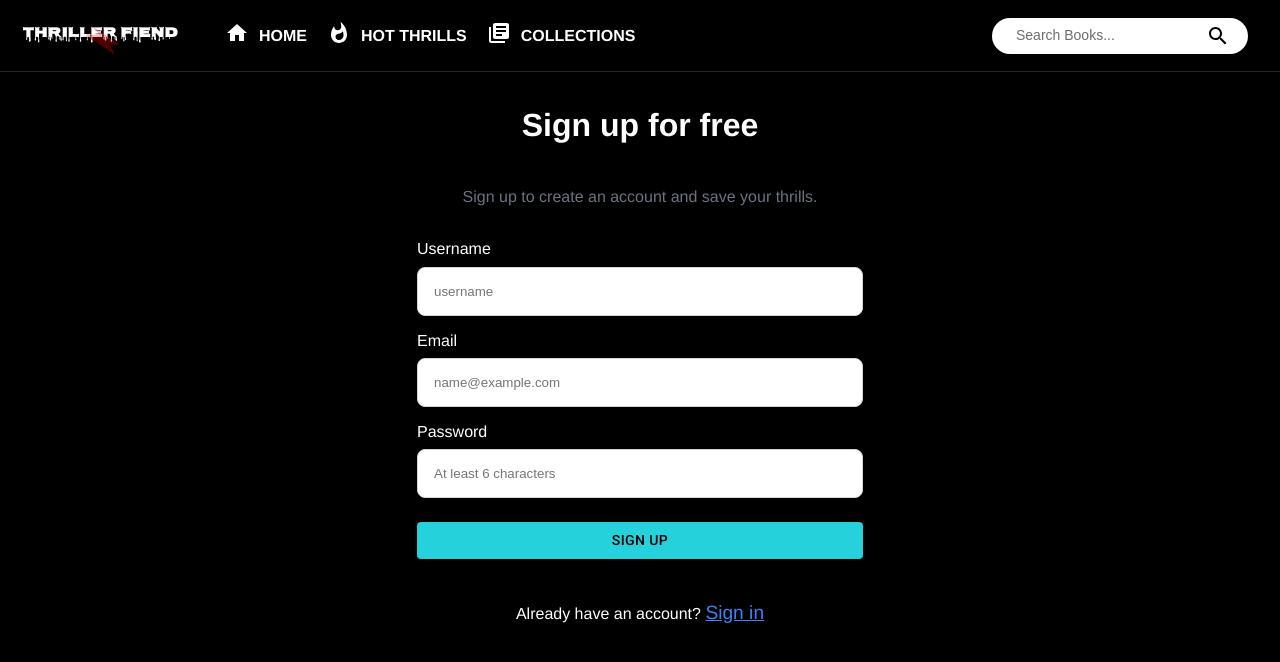
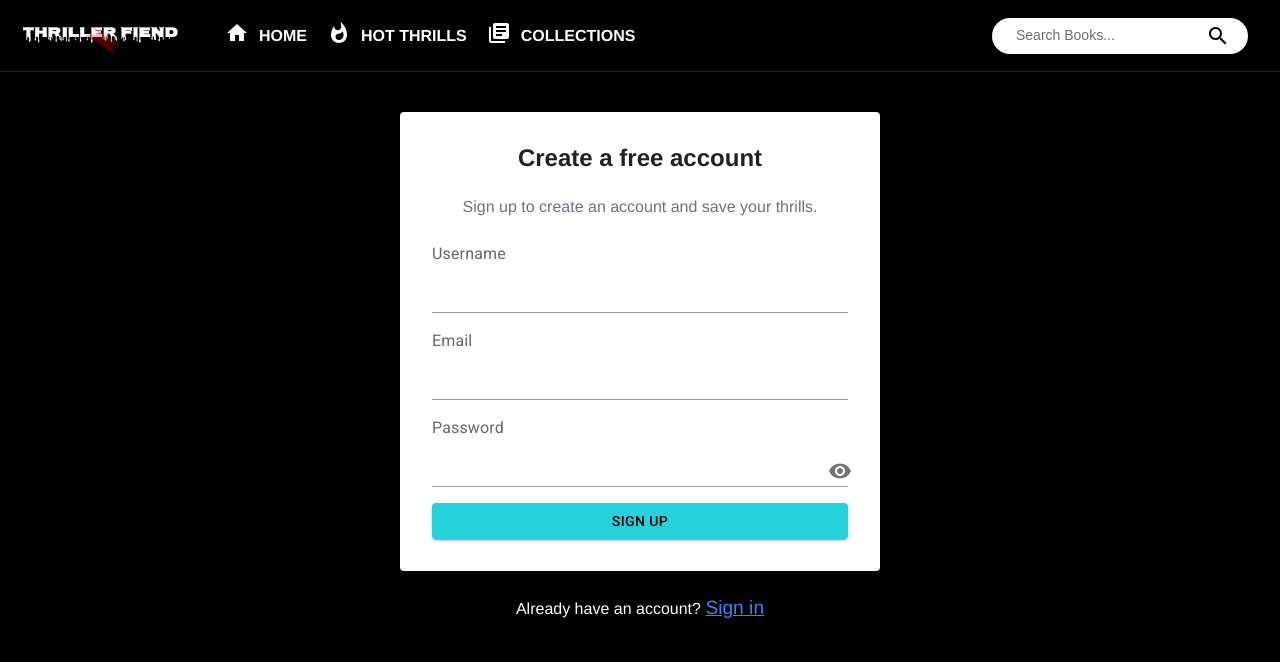
Before and after one commit to Davies70/ThrillerFiend, a React (Vite) app: page /signup in a window 1280 px wide. Shown: the top 662 px of the page. Built offline with nearby package versions, Linux system fonts and the light colour scheme; no server answers; a web font is replaced by a local one.

Commit message:
Refactor code to update sign in and sign up forms

```diff
--- a/src/pages/SignIn.jsx
+++ b/src/pages/SignIn.jsx
@@ -9,10 +9,23 @@ import { useSignInWithEmailAndPassword } from 'react-firebase-hooks/auth';
 import Alert from '@mui/material/Alert';
 import Loader from '../components/Loader';
 import { createUser, doesUserExist } from '../services/userServices';
+import VisibilityIcon from '@mui/icons-material/Visibility';
+import VisibilityOffIcon from '@mui/icons-material/VisibilityOff';
+import IconButton from '@mui/material/IconButton';
+import InputAdornment from '@mui/material/InputAdornment';
+import Input from '@mui/material/Input';
+import InputLabel from '@mui/material/InputLabel';
+import Box from '@mui/material/Box';
 
 const SignIn = () => {
   const [email, setEmail] = useState('');
   const [password, setPassword] = useState('');
+  const [showPassword, setShowPassword] = useState(false);
+
+  const togglePasswordVisibility = () => {
+    setShowPassword(!showPassword);
+  };
+
   const [signInWithEmailAndPassword, , loading] =
     useSignInWithEmailAndPassword(auth);
   const [signInError, setSignInError] = useState(null);
@@ -20,7 +33,7 @@ const SignIn = () => {
   const navigate = useNavigate();
 
   const header = 'Sign in';
-  const prompt = 'Sign in to your account to access your thrills';
+  const prompt = 'Sign in to your account and access your thrills';
   const buttonText = 'Sign in';
   const buttonColor = 'blue';
   const endPrompt = "Don't have an account?";
@@ -77,34 +90,63 @@ const SignIn = () => {
 
   return (
     <div className='signIn-Container'>
-      <form className='signIn-Form'>
-        <h1>{header}</h1>
+      {signInError && <Alert severity='error'>{signInError}</Alert>}
+      <Box
+        onSubmit={handleSignIn}
+        autoComplete='off'
+        sx={{
+          bgcolor: 'background.paper',
+          boxShadow: 1,
+          p: 4,
+          borderRadius: 1,
+
+          display: 'flex',
+          flexDirection: 'column',
+          gap: '1rem',
+          margin: 'auto',
+          width: { xs: '90%', sm: '80%', md: '50%', lg: '40%' },
+        }}
+        component='form'
+      >
+        <Box
+          component='h2'
+          sx={{
+            textAlign: 'center',
+            color: 'text.primary',
+            fontSize: '1.5rem',
+            fontWeight: 'bold',
+            margin: '0',
+          }}
+        >
+          {header}
+        </Box>
         <p className='signIn-prompt'>{prompt}</p>
-        {signInError && <Alert severity='error'>{signInError}</Alert>}
-        <div className='input-groups'>
-          <div className='input-group'>
-            <label htmlFor='email'>Email</label>
-            <input
-              type='email'
-              required
-              autoComplete='off'
+        <InputLabel htmlFor='email'>Email</InputLabel>
+        <Input
           value={email}
           onChange={({ target }) => setEmail(target.value)}
           id='email'
+          type='email'
         />
-          </div>
-          <div className='input-group'>
-            <label htmlFor='password'>Password</label>
-            <input
-              type='password'
-              autoComplete='off'
+        <InputLabel htmlFor='password'>Password</InputLabel>
+        <Input
           value={password}
           onChange={({ target }) => setPassword(target.value)}
           id='password'
+          type={showPassword ? 'text' : 'password'}
+          endAdornment={
+            <InputAdornment position='end'>
+              <IconButton
+                onClick={togglePasswordVisibility}
+                className='password-visibility'
+                aria-label='toggle password visibility'
+                edge='end'
+              >
+                {showPassword ? <VisibilityOffIcon /> : <VisibilityIcon />}
+              </IconButton>
+            </InputAdornment>
+          }
         />
-          </div>
-        </div>
-
         <div className='signIn-buttons'>
           <Button
             variant='contained'
@@ -128,7 +170,7 @@ const SignIn = () => {
             Continue with Google
           </Button>
         </div>
-      </form>
+      </Box>
       <p className='signUp-prompt'>
         {endPrompt}{' '}
         <Link to={'/signup'}>
--- a/src/pages/SignUp.jsx
+++ b/src/pages/SignUp.jsx
@@ -7,17 +7,33 @@ import { auth } from '../firebase/config';
 import { updateProfile } from 'firebase/auth';
 import Loader from '../components/Loader';
 import { createUser } from '../services/userServices';
+import VisibilityIcon from '@mui/icons-material/Visibility';
+import VisibilityOffIcon from '@mui/icons-material/VisibilityOff';
+import IconButton from '@mui/material/IconButton';
+import InputAdornment from '@mui/material/InputAdornment';
+import Input from '@mui/material/Input';
+import InputLabel from '@mui/material/InputLabel';
+import Box from '@mui/material/Box';
+import Alert from '@mui/material/Alert';
+
 const SignUp = () => {
   const [email, setEmail] = useState('');
   const [password, setPassword] = useState('');
   const [userName, setUserName] = useState('');
+  const [signInError, setSignInError] = useState(null);
+
+  const [showPassword, setShowPassword] = useState(false);
+
+  const togglePasswordVisibility = () => {
+    setShowPassword(!showPassword);
+  };
 
   const navigate = useNavigate();
 
   const [createUserWithEmailAndPassword, , loading] =
     useCreateUserWithEmailAndPassword(auth);
 
-  const header = 'Sign up for free';
+  const header = 'Create a free account';
   const prompt = 'Sign up to create an account and save your thrills.';
 
   const buttonText = 'Sign up';
@@ -28,7 +44,12 @@ const SignUp = () => {
     event.preventDefault();
     try {
       const response = await createUserWithEmailAndPassword(email, password);
+      if (!response) {
+        setSignInError('Invalid email or password. Please try again');
+        return;
+      }
       const { user } = response;
+
       await updateProfile(user, {
         displayName: userName,
       });
@@ -50,58 +71,81 @@ const SignUp = () => {
 
   return (
     <div className='signIn-Container'>
-      <form className='signIn-Form' onSubmit={handleSignUp}>
-        <h1>{header}</h1>
+      {signInError && <Alert severity='error'>{signInError}</Alert>}
+      <Box
+        onSubmit={handleSignUp}
+        autoComplete='off'
+        sx={{
+          bgcolor: 'background.paper',
+          boxShadow: 1,
+          p: 4,
+          borderRadius: 1,
+
+          display: 'flex',
+          flexDirection: 'column',
+          gap: '1rem',
+          margin: 'auto',
+          width: { xs: '90%', sm: '80%', md: '50%', lg: '40%' },
+        }}
+        component='form'
+      >
+        <Box
+          component='h2'
+          sx={{
+            textAlign: 'center',
+            color: 'text.primary',
+            fontSize: '1.5rem',
+            fontWeight: 'bold',
+            margin: '0',
+          }}
+        >
+          {header}
+        </Box>
         <p className='signIn-prompt'>{prompt}</p>
-        <div className='input-groups'>
-          <div className='input-group'>
-            <label htmlFor='email'>Username</label>
-            <input
-              type='text'
-              placeholder='username'
-              required
-              autoComplete='off'
+        <InputLabel htmlFor='username'>Username</InputLabel>
+        <Input
           value={userName}
           onChange={({ target }) => setUserName(target.value)}
           id='username'
+          type='username'
         />
-          </div>
-          <div className='input-group'>
-            <label htmlFor='email'>Email</label>
-            <input
-              type='email'
-              placeholder='name@example.com'
-              required
-              autoComplete='off'
+        <InputLabel htmlFor='email'>Email</InputLabel>
+        <Input
           value={email}
           onChange={({ target }) => setEmail(target.value)}
           id='email'
+          type='email'
         />
-          </div>
-          <div className='input-group'>
-            <label htmlFor='password'>Password</label>
-            <input
-              type='password'
-              autoComplete='off'
-              placeholder={'At least 6 characters'}
+        <InputLabel htmlFor='password'>Password</InputLabel>
+        <Input
           value={password}
           onChange={({ target }) => setPassword(target.value)}
           id='password'
+          type={showPassword ? 'text' : 'password'}
+          endAdornment={
+            <InputAdornment position='end'>
+              <IconButton
+                onClick={togglePasswordVisibility}
+                className='password-visibility'
+                aria-label='toggle password visibility'
+                edge='end'
+              >
+                {showPassword ? <VisibilityOffIcon /> : <VisibilityIcon />}
+              </IconButton>
+            </InputAdornment>
+          }
         />
-          </div>
-        </div>
-
         <div className='signIn-buttons'>
           <Button
             variant='contained'
             color={buttonColor}
-            disabled={loading}
-            type='submit'
+            onClick={handleSignUp}
           >
             {buttonText}
           </Button>
         </div>
-      </form>
+      </Box>
+
       <p className='signUp-prompt'>
         {endPrompt}{' '}
         <Link to={'/signin'}>
--- a/src/styles/Banner.css
+++ b/src/styles/Banner.css
@@ -4,6 +4,8 @@
   padding: 24px 0px;
   width: 100%;
   visibility: inherit;
+  margin-bottom: 2rem;
+  margin-top: 2rem;
 }
 
 .banner {
@@ -74,5 +76,4 @@
   .bg-container {
     padding-inline: calc(52px);
   }
-
 }
--- a/src/styles/PersonalizedBanner.css
+++ b/src/styles/PersonalizedBanner.css
@@ -7,6 +7,7 @@
   width: 70%;
   max-width: 1000px;
   margin-top: 4rem;
+  margin-bottom: 4rem;
   color: black;
 }
 
--- a/src/styles/SignIn.css
+++ b/src/styles/SignIn.css
@@ -4,6 +4,7 @@
   height: 100%;
   flex-direction: column;
   gap: 1rem;
+  padding-top: 2rem;
 }
 
 .signIn-Form {
@@ -14,6 +15,7 @@
   padding: 1rem;
   gap: 1.5rem;
   min-width: 40%;
+  background-color: white;
 }
 
 .signIn-Form h1 {
@@ -76,6 +78,7 @@
   gap: 1rem;
   width: 100%;
   text-transform: uppercase;
+  color: #6b7280;
 }
 
 .divider {
@@ -85,6 +88,7 @@
   width: 100%;
 }
 
+
 .signUp-prompt a {
   color: #3b82f6;
   text-decoration: none;
```
Lines whose indentation alone changed are shown as unchanged.
